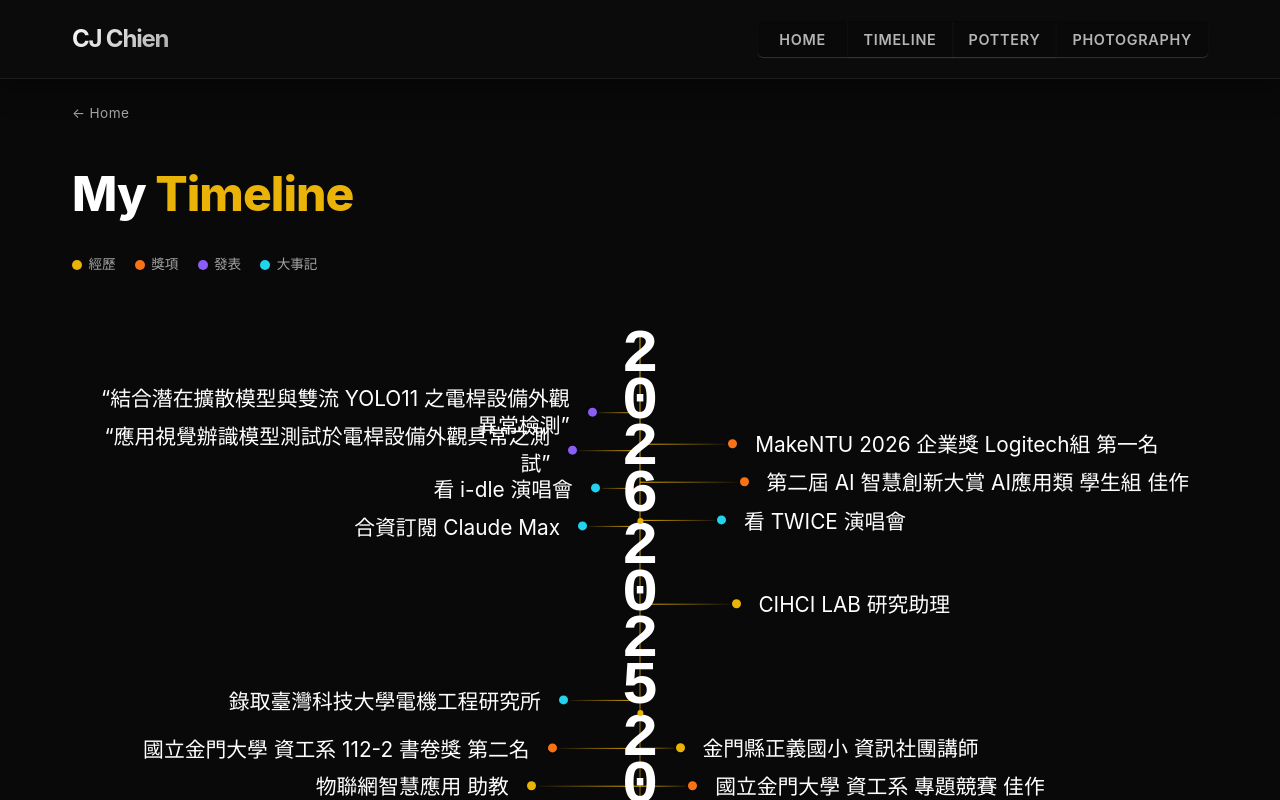
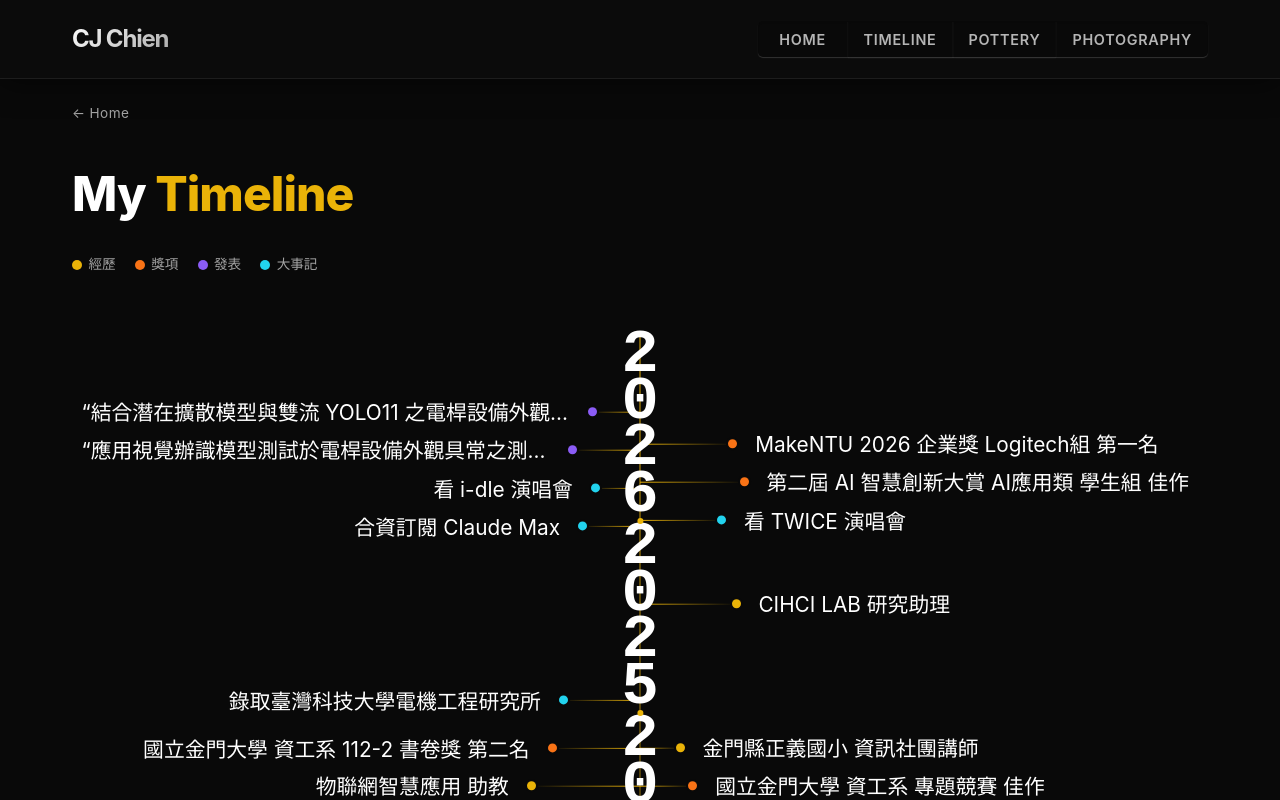
Before and after one commit to Jung217/Jung217, a Next.js app in the folder website/: page /timeline in a window 1280 px wide. Shown: the top 800 px of the page. Built offline with nearby package versions, Linux system fonts and the light colour scheme.

Commit message:
fix timeline z-index

```diff
--- a/website/src/app/globals.css
+++ b/website/src/app/globals.css
@@ -3588,6 +3588,7 @@ a.gc-pr:hover {
   position: absolute;
   width: 50%;
   transform: translateY(-50%);
+  z-index: 1;
 }
 
 .tl-node:hover {
@@ -3631,6 +3632,7 @@ a.gc-pr:hover {
 
 .tl-node:hover .tl-branch {
   backdrop-filter: blur(10px);
+  background: rgba(9, 9, 9, 0.5);
 }
 
 .tl-left .tl-branch {
@@ -3645,6 +3647,16 @@ a.gc-pr:hover {
   font-size: 1.3rem;
   color: var(--text-primary);
   line-height: 1.3;
+  overflow: hidden;
+  text-overflow: ellipsis;
+  white-space: nowrap;
+  max-width: 100%;
+}
+
+.tl-node:hover .tl-title {
+  white-space: normal;
+  overflow: visible;
+  text-overflow: unset;
 }
 
 .tl-details {
```
